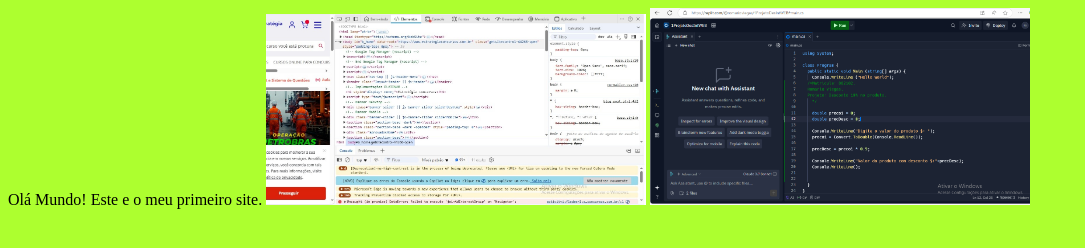
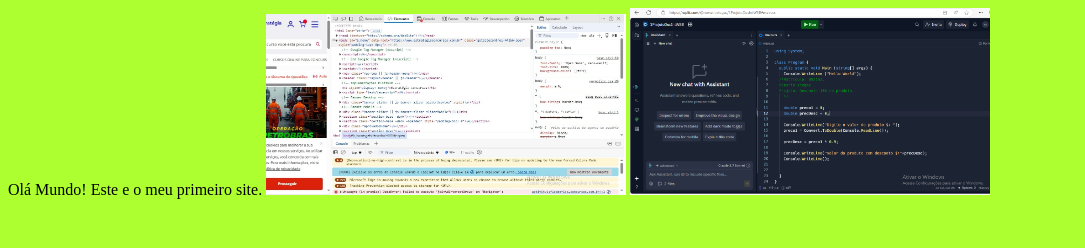
Before and after one commit to romarioviegas/Projeto1-html, a plain HTML site: page index.html in a window 1280 px wide. Shown: the whole page, without its empty margins (0-1085 px from the left). Drawn offline with Linux system fonts and the light colour scheme.

Commit message:
Primeiro Projeto

```diff
--- a/index.html
+++ b/index.html
@@ -10,7 +10,7 @@
 <body>
     Olá Mundo!  Este e o meu primeiro site.
 </body>
-<img src="DesWebImagem.jpg" alt="" width="380px">
-<img src="ImagemRepl.it.png" alt=""width="380px">
+<img src="DesWebImagem.jpg" alt="" width="360px">
+<img src="ImagemRepl.it.png" alt=""width="360px">
 </body>
 </html>
```
